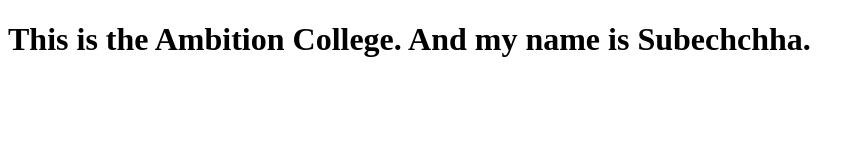
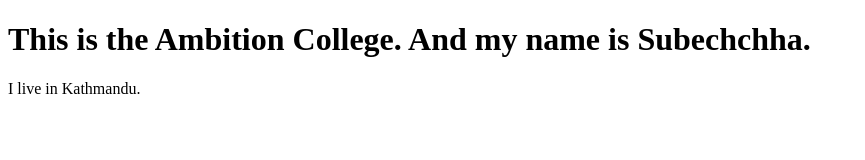
Before and after one commit to Subechchha7/ambition-college, a plain HTML site: page index.html in a window 1280 px wide. Shown: the whole page, without its empty margins (0-865 px from the left). Drawn offline with Linux system fonts and the light colour scheme.

Commit message:
body content was added

```diff
--- a/index.html
+++ b/index.html
@@ -5,5 +5,6 @@
 </head>
 <body>
 <h1>This is the Ambition College. And my name is Subechchha.</h1>
+<p>I live in Kathmandu.</p>
 </body>
 </html>
```
Also changed, not shown: HelloWorld.txt.
